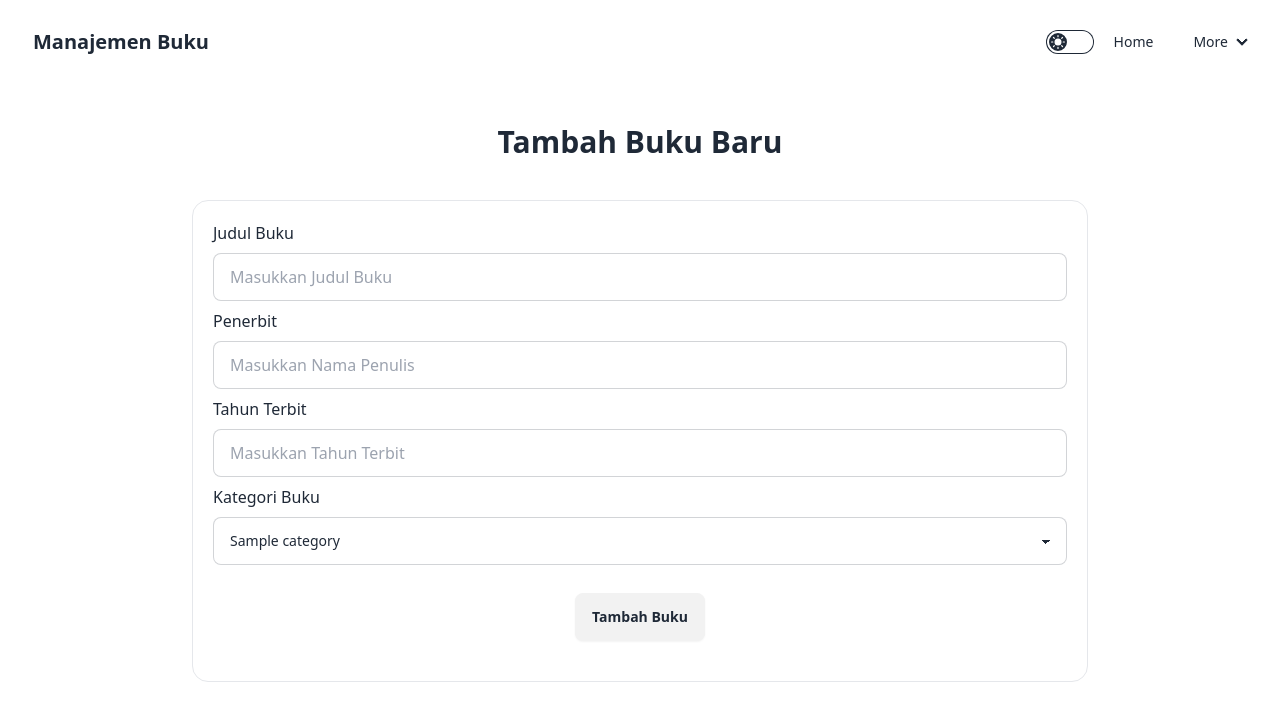
After one commit to bikraabn1/mvc-pweb2, a PHP site: template src/Views/newBook.php in a window 1280 px wide. The commit adds this page. Shown: the top 721 px of the page. Run offline with PHP 8.4, Linux system fonts and the light colour scheme; the template is opened without the code that fills it: most values are stand-ins (such as "Sample title", 1, 10 or a date in 2020).

Commit message:
update pinjam

```diff
--- a/src/Models/PeminjamanModel.php
+++ b/src/Models/PeminjamanModel.php
@@ -1,6 +1,6 @@
 <?php namespace App\Models;
 
-use App\config\DB;
+use App\Config\DB;
 
 class PeminjamanModel extends DB{
 
@@ -42,5 +42,6 @@ class PeminjamanModel extends DB{
     public function updatePeminjaman($data){
         $sql = "UPDATE peminjaman SET nama_peminjam = '" . $data[0] . "', tanggal_peminjaman = '" . $data[1]. "', id_buku = '". $data[2] ."' WHERE id_peminjaman = '" .$data[3]. "'";
         $this->conn->query($sql);
+        echo "hello world";
     }
 }
--- a/src/Routes/index.php
+++ b/src/Routes/index.php
@@ -3,7 +3,9 @@ use App\Controllers\PeminjamanController;
 use App\Router;
 
 $router = new Router();
-$router->get('/',  PeminjamanController::class, 'index');
+$router->get('/peminjaman',  PeminjamanController::class, 'index');
 $router->get('/newPinjam', PeminjamanController::class, 'addPeminjaman');
 $router->post('/newPinjam', PeminjamanController::class, 'addPeminjaman');
+$router->get('/updatePinjam', PeminjamanController::class, 'updatePeminjaman');
+$router->post('/updatePinjam', PeminjamanController::class, 'postPeminjaman');
 $router->dispatch();
--- a/src/Views/Navbar.php
+++ b/src/Views/Navbar.php
@@ -44,6 +44,8 @@
           <summary>More</summary>
           <ul class="bg-base-100 rounded-t-none p-2 w-max absolute right-0">
             <li><a href="/newBook">Tambah Buku Baru</a></li>
+            <li><a href="/newPinjam">Pinjam Buku</a></li>
+            <li><a href="/peminjaman">Peminjaman</a></li>
             <li><a>Link 2</a></li>
           </ul>
         </details>
--- /dev/null
+++ b/src/Views/newBook.php
@@ -0,0 +1,33 @@
+<!DOCTYPE html>
+<html lang="en" data-theme="light">
+<head>
+    <meta charset="UTF-8">
+    <meta name="viewport" content="width=device-width, initial-scale=1.0">
+    <title>Document</title>
+    <link rel="stylesheet" href="output.css">
+</head>
+<?php include "Navbar.php" ?>
+<body>
+    <h1 class="font-semibold self-center text-3xl text-center my-10">Tambah Buku Baru</h1>
+
+    <form method="post" action="/newBook" class="flex flex-col w-[70%] mx-auto mt-30 p-5 gap-2 border rounded-2xl">
+        <label for="title">Judul Buku</label>
+        <input class="input input-bordered w-full" placeholder="Masukkan Judul Buku" type="text" name="title" id="title" required>
+
+        <label for="publisher">Penerbit</label>
+        <input class="input input-bordered w-full" placeholder="Masukkan Nama Penulis" type="text" name="publisher" id="publisher" required>
+
+        <label for="year">Tahun Terbit</label>
+        <input class="input input-bordered w-full" placeholder="Masukkan Tahun Terbit" maxlength="4" inputmode="numeric" type="text" name="year" id="year" required>
+
+        <label for="category">Kategori Buku</label>
+        <select class="select select-bordered" name="category" id="category">
+            <?php foreach($category as $data) : ?>
+                <option value="<?= $data['id_kategori']?>"> <?= $data['nama_kategori'] ?> </option>
+            <?php endforeach ?>
+        </select>
+
+        <button class="btn w-fit self-center my-5" type="submit" name="submit" id="submit">Tambah Buku</button>
+    </form>
+</body>
+</html>
--- a/src/Views/newPinjam.php
+++ b/src/Views/newPinjam.php
@@ -13,15 +13,12 @@
 <body>
     <h1 class="font-semibold self-center text-3xl text-center my-10">Tambah Peminjaman</h1>
 
-    <form method="post" action="/newBook" class="flex flex-col w-[70%] mx-auto mt-30 p-5 gap-2 border rounded-2xl" onsubmit='submitHandler()'>
+    <form method="post" action="/newPinjam" class="flex flex-col w-[70%] mx-auto mt-30 p-5 gap-2 border rounded-2xl" onsubmit='submitHandler()'>
         <label for="name">Nama Peminjam</label>
         <input class="input input-bordered w-full" placeholder="Masukkan Nama" type="text" name="name" id="name" required>
 
         <label for="date">Tanggal Peminjaman</label>
         <input class="input input-bordered w-full" type="date" name="date" id="date" required>
-
-        <label for="year">Judul Buku</label>
-        <input class="input input-bordered w-full" placeholder="Masukkan Tahun Terbit" maxlength="4" inputmode="numeric" type="text" name="year" id="year" required>
 
         <label for="books">Judul Buku</label>
         <select class="select select-bordered" name="books" id="books">
```
Also changed, not shown: src/Controllers/PeminjamanController.php (+6 -12 lines), src/Views/peminjaman.php (renamed from src/Views/indexPinjam.php, +8 -8 lines), src/Views/updatePinjam.php (+6 -6 lines).
